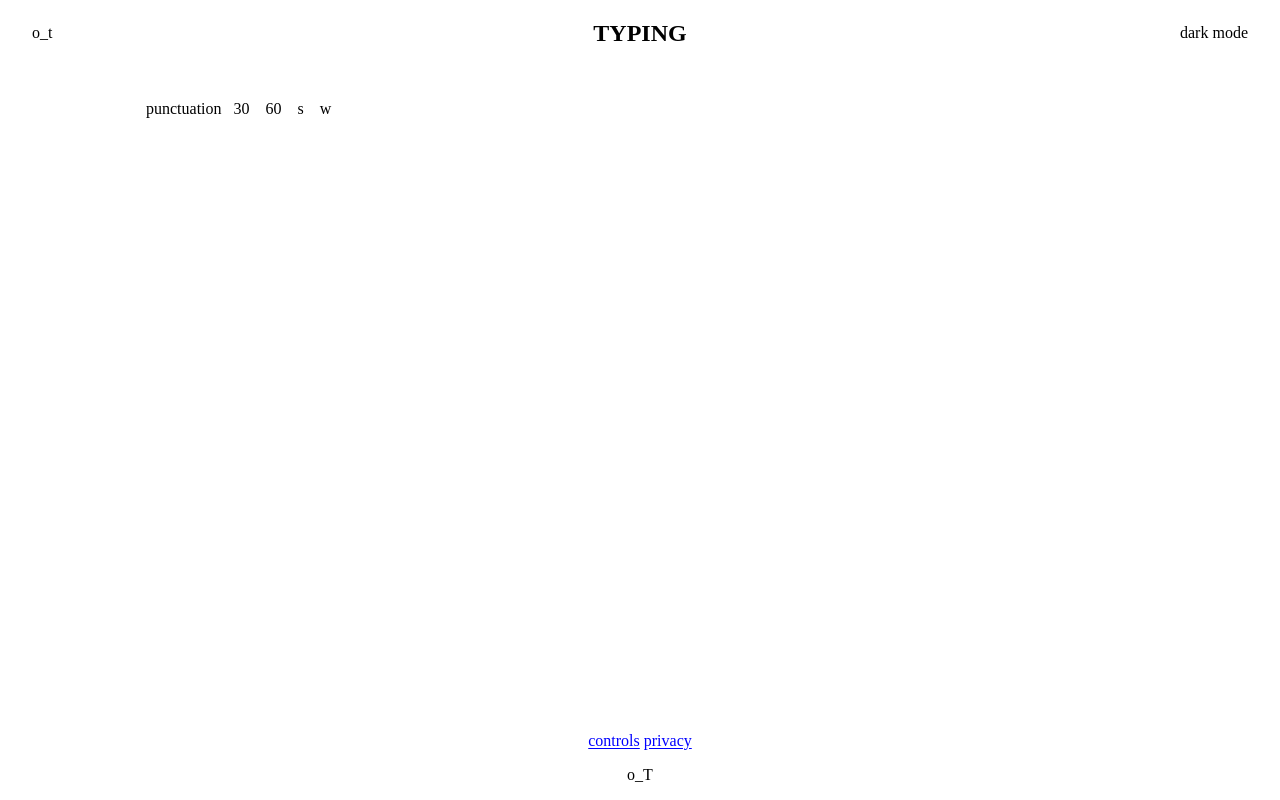
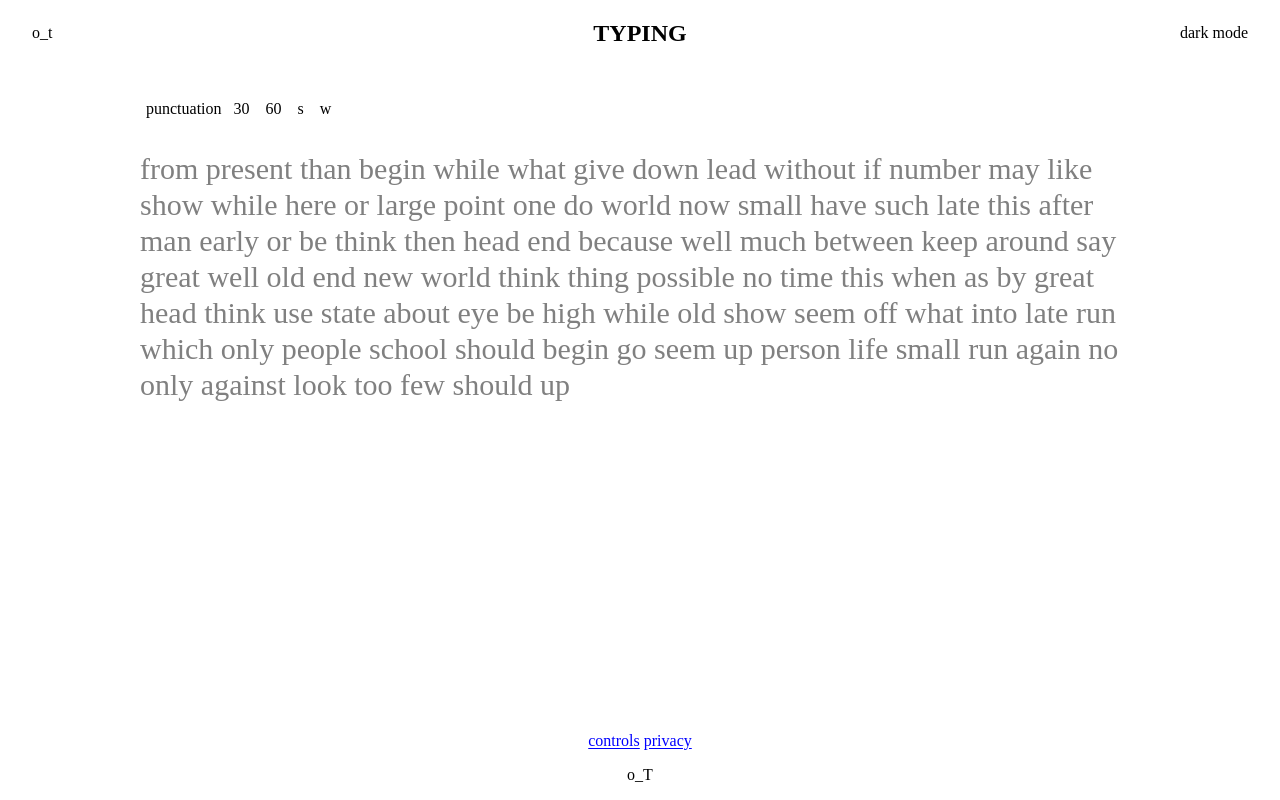
Before and after one commit to CardCounter/othertab, a plain HTML site: page docs/typing/index.html in a window 1280 px wide. Drawn offline with Linux system fonts and the light colour scheme.

Commit message:
got rid of textarea, just use user input directly, no click needed.

```diff
--- a/docs/typing/index.html
+++ b/docs/typing/index.html
@@ -50,14 +50,15 @@
         <div id="game-container" class="game-container">
             <div class="typing-wrapper">
                 <div class="text-overlay" id="text-display">
-                    <span class="placeholder hidden">what did you just say about me what did you just say about me what did you just say about me what did you just say about me what did you just say about me what did you just say about me what did you just say about mewhat did you just say about mewhat did you just say about me what did you just say about me what did you just say about me </span>
+                    <span class="placeholder">from present than begin while what give down lead without if number may like show while here or large point one do world now small have such late this after man early or be think then head end because well much between keep around say great well old end new world think thing possible no time this when as by great head think use state about eye be high while old show seem off what into late run which only people school should begin go seem up person life small run again no only against look too few should up</span>
                     <span class="typed-text" id="typed-text"></span>
                 </div>
-                <textarea id="real-input"
+                <!-- <textarea id="real-input"
+                class="real-input"
                 spellcheck="false"
                 autocomplete="off"
                 autocorrect="off"
-                autocapitalize="off"></textarea>
+                autocapitalize="off"></textarea> -->
             </div>
 
             <!-- <div id="grid" class="grid"></div> -->
@@ -80,3 +81,8 @@
     <script src="typing.js"></script>
 </body>
 </html>
+
+
+<!-- notes
+make enter reset
+-->
--- a/docs/typing/typing.css
+++ b/docs/typing/typing.css
@@ -91,25 +91,69 @@ button:hover {
 
 
 /* add global text size */
+/* add global template width and height */
 .typing-wrapper {
     text-align: left;
     position: relative;
     width: 1000px;
     height: 200px;
     font-size: 24px;
+
+    height: calc(1.2em * 3);
+    line-height: 1.2;
+}
+
+.placeholder {
+    position: absolute;
+    top: 0;
+    left: 0;
+    width: 1000px;
+    height: 200px;
+    pointer-events: none;
+    /* white-space: pre-wrap;
+    word-wrap: break-word;
+    overflow-wrap: break-word; */
+
+    white-space: pre-wrap;
+    overflow-wrap: pre-wrap;
+    word-break: normal;
+
+    /* width: 100%;
+    height: 100%; */
+    border: none;
+    resize: none;
+    outline: none;
+    font-size: 30px;
+    padding: 0;
+    margin: 0;
+    line-height: 1.2;
+    /* overflow: hidden; */
+    color: grey;
+}
+
+.typed-text {
+    position: absolute;
+    top: 0;
+    left: 0;
+    width: 100%;
+    height: 200px;
+    pointer-events: none;
+
+    white-space: pre-wrap;
+    overflow-wrap: pre-wrap;
+    word-break: normal;
+
+    font-size: 30px;
+    line-height: 1.2;
+    color: black;
+    padding: 0;
+    margin: 0;
+    border: none;
+    resize: none;
+    outline: none;
 }
 
 .text-overlay {
-    position: absolute;
-    top: 0;
-    left: 0;
-    color: gray;
-    white-space: pre;
-    pointer-events: none;
-    white-space: normal;
-}
-
-.typed-text {
     position: absolute;
     top: 0;
     left: 0;
@@ -119,20 +163,21 @@ button:hover {
     white-space: pre-wrap;
     word-wrap: break-word;
     overflow-wrap: break-word;
-    color: black;
-
     /* width: 100%;
     height: 100%; */
     border: none;
     resize: none;
     outline: none;
-    font-size: 24px;
+    font-size: 30px;
     padding: 0;
     margin: 0;
     line-height: 1.2;
     /* overflow: hidden; */
-    color: black;
+    color: grey;
+}
 
+.dark-mode .typed-text {
+    color: white;
 }
 
 
@@ -142,16 +187,28 @@ button:hover {
     left: 0;
     width: 100%;
     height: 100%;
+    /* width: 200px;
+    height: 200px; */
     background: transparent;
-    color: transparent;
-    caret-color: red;
+    /* color: transparent; */
+    color: black;
+    caret-color: blue;
     border: none;
     resize: none;
     outline: none;
-    font-size: 24px;
+    font-size: 30px;
     padding: 0;
     margin: 0;
     line-height: 1.2;
     z-index: 10;
     overflow: hidden;
+
+    white-space: pre-wrap;
+    word-wrap: break-word;
+    overflow-wrap: break-word;
 }
+
+.dark-mode #real-input {
+    color: white;
+    caret-color: red;
+}
--- a/docs/typing/typing.js
+++ b/docs/typing/typing.js
@@ -1,8 +1,23 @@
-const input = document.getElementById('real-input');
+// const input = document.getElementById('real-input');
 const typedText = document.getElementById('typed-text');
 
-input.addEventListener('input', () => {
-    // typedText.textContent = input.value;
-    typedText.textContent = input.value.replace(/ /g, '\u00A0');
-    input.scrollTop = input.scrollHeight;
+// input.addEventListener('input', () => {
+//     typedText.textContent = input.value;
+//     input.scrollTop = input.scrollHeight;
+// });
+
+const userTyped = [];
+
+document.addEventListener('keydown', (e) => {
+    if (/^[a-zA-Z0-9 !"#$%&'()*+,\-./:;<=>?@[\\\]^_`{|}~]$/.test(e.key)) {
+        userTyped.push(e.key);
+    }
+    else if (e.key === 'Backspace') {
+        userTyped.pop();
+    }
+    // else if (e.key === 'Enter') {
+    //     resetBoard();
+    // }
+
+    typedText.textContent = userTyped.join('') + "|";
 });
```
Also changed, not shown: docs/typing/controls/index.html (+2 -2 lines).
